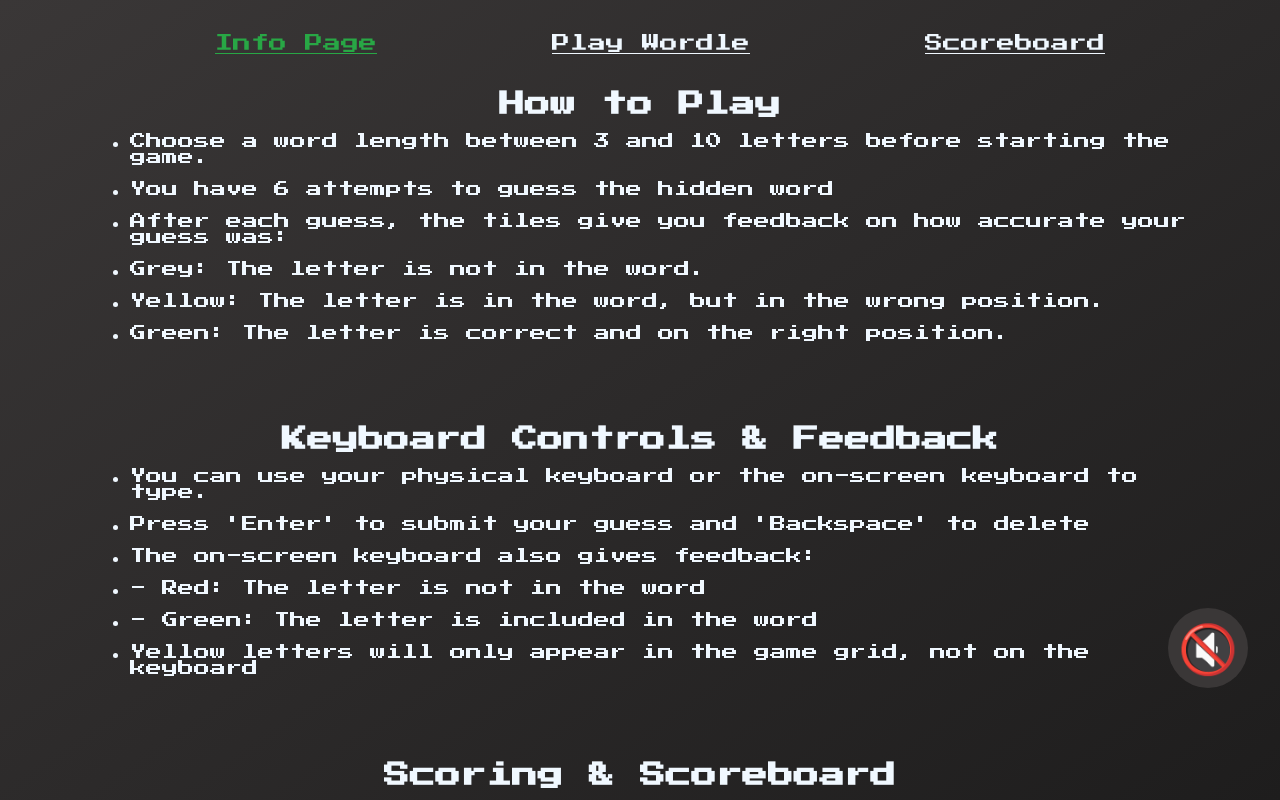
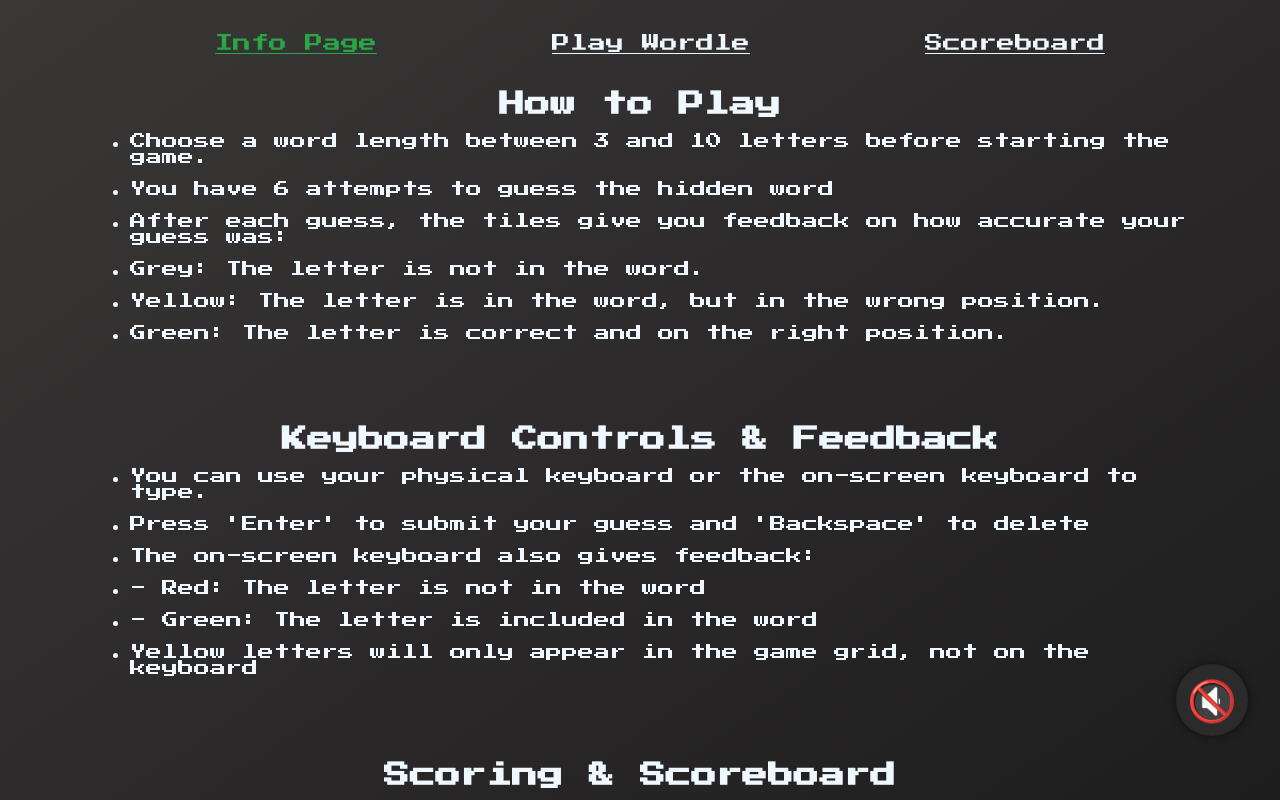
Before and after one commit to EmpyreanMist/retro-wordle, a React (Vite) app in the folder client/: page /info in a window 1280 px wide. Built offline with nearby package versions, Linux system fonts and the light colour scheme.

Commit message:
Volume slider to music

```diff
--- a/client/src/components/MusicController.jsx
+++ b/client/src/components/MusicController.jsx
@@ -1,12 +1,15 @@
 import { useEffect, useRef, useState } from "react";
 import BackgroundMusic from "./BackgroundMusic";
 import ToggleMusic from "./ToggleMusic";
+import VolumeSlider from "./VolumeSlider";
 
 function MusicController() {
   const audioRef = useRef(null);
   const [isPlaying, setIsPlaying] = useState(false);
+  const [volume, setVolume] = useState(0.1);
+  const [showSlider, setShowSlider] = useState(false);
 
-  // Autoplays on action
+  // Autoplay på första interaktion
   useEffect(() => {
     const handleUserInteraction = () => {
       if (audioRef.current) {
@@ -20,11 +23,17 @@
     };
 
     document.addEventListener("click", handleUserInteraction);
-
     return () => {
       document.removeEventListener("click", handleUserInteraction);
     };
   }, []);
+
+  // Uppdatera volym vid förändring
+  useEffect(() => {
+    if (audioRef.current) {
+      audioRef.current.volume = volume;
+    }
+  }, [volume]);
 
   const toggleMusic = () => {
     if (!audioRef.current) return;
@@ -39,10 +48,30 @@
     setIsPlaying(!isPlaying);
   };
 
+  // Avgör om vi är på mobil (enkel check)
+  const isMobile = window.innerWidth <= 768;
+
   return (
     <>
       <BackgroundMusic audioRef={audioRef} />
-      <ToggleMusic isPlaying={isPlaying} toggleMusic={toggleMusic} />
+      <div
+        className="music-container"
+        onClick={(e) => {
+          e.stopPropagation();
+          if (isMobile) {
+            setShowSlider((prev) => !prev);
+          }
+        }}
+        onMouseEnter={() => {
+          if (!isMobile) setShowSlider(true);
+        }}
+        onMouseLeave={() => {
+          if (!isMobile) setShowSlider(false);
+        }}
+      >
+        <ToggleMusic isPlaying={isPlaying} toggleMusic={toggleMusic} />
+        {showSlider && <VolumeSlider volume={volume} setVolume={setVolume} />}
+      </div>
     </>
   );
 }
--- a/client/src/components/ToggleMusic.jsx
+++ b/client/src/components/ToggleMusic.jsx
@@ -1,7 +1,16 @@
 function ToggleMusic({ isPlaying, toggleMusic }) {
   return (
-    <div className="music-container">
-      <button id="music-btn" onClick={toggleMusic}>
+    <div className="music-container-button-wrapper">
+      <button
+        id="music-btn"
+        onClick={(e) => {
+          if (window.innerWidth > 768) {
+            // PC = toggla musik
+            toggleMusic();
+          }
+          // Mobil = gör inget här (klick på container sköter slider-visning)
+        }}
+      >
         {isPlaying ? "🔊" : "🔇"}
       </button>
     </div>
--- /dev/null
+++ b/client/src/components/VolumeSlider.jsx
@@ -0,0 +1,19 @@
+import "../styles/music.css";
+
+function VolumeSlider({ volume, setVolume }) {
+  return (
+    <div className="volume-slider">
+      <input
+        type="range"
+        min="0"
+        max="1"
+        step="0.01"
+        value={volume}
+        onChange={(e) => setVolume(Number(e.target.value))}
+        orient="vertical"
+      />
+    </div>
+  );
+}
+
+export default VolumeSlider;
--- a/client/src/styles/music.css
+++ b/client/src/styles/music.css
@@ -1,24 +1,54 @@
 .music-container {
   position: fixed;
-  bottom: 2rem;
+  bottom: 4rem;
   right: 2rem;
   z-index: 100;
+  display: flex;
+  flex-direction: column;
+  align-items: center;
 }
 
 #music-btn {
-  background-color: #3a3737;
+  background-color: #2b2b2b;
   border: none;
-  width: 5rem;
-  height: 5rem;
-  font-size: 3rem;
+  width: 4.5rem;
+  height: 4.5rem;
+  font-size: 2.5rem;
   border-radius: 50%;
-
   display: flex;
   align-items: center;
   justify-content: center;
+  color: white;
+  cursor: pointer;
+  box-shadow: 0 0 8px rgba(0, 0, 0, 0.5);
+}
 
-  margin-bottom: 10vh;
+.volume-slider {
+  position: absolute;
+  background: #1e1e1e;
+  border: 2px solid #555;
+  border-radius: 10px;
+  padding: 8px;
+  box-shadow: 0 0 8px rgba(255, 255, 255, 0.1);
+  z-index: 101;
+}
+
+@media (min-width: 769px) {
+  .volume-slider {
+    bottom: 4rem;
+    left: 2.2rem;
+    transform: translateX(-50%);
+  }
+}
+
+.volume-slider input[type="range"] {
+  writing-mode: bt-lr;
+  -webkit-appearance: slider-vertical;
+  width: 8px;
+  height: 100px;
   cursor: pointer;
+  background: transparent;
+  accent-color: #00ffcc;
 }
 
 @media (max-width: 768px) {
@@ -28,10 +58,16 @@
     right: 1rem;
   }
 
+  .volume-slider {
+    top: 3rem;
+    bottom: auto;
+    left: 1.5rem;
+    transform: translateX(-50%);
+  }
+
   #music-btn {
-    width: 1rem;
-    height: 1rem;
+    width: 3rem;
+    height: 3rem;
     font-size: 2rem;
-    margin-bottom: 0;
   }
 }
```
